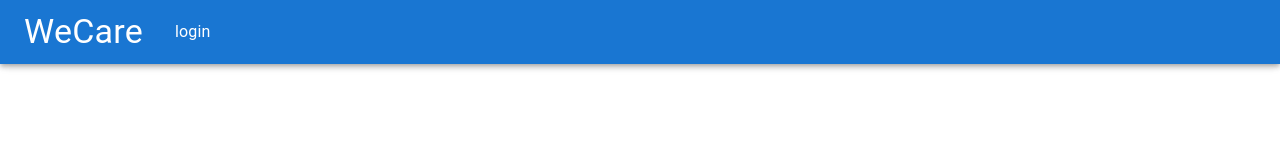
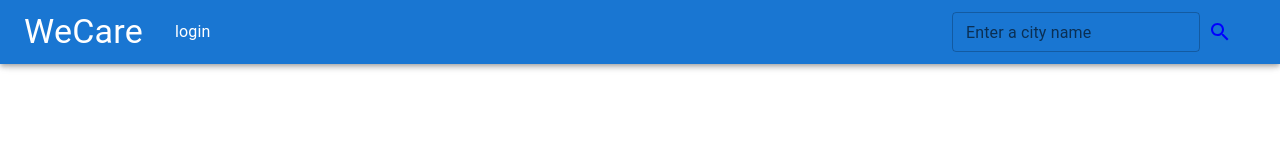
Before and after one commit to DrummerDee/-Wecare, a React (Create React App) app in the folder we-care/: page / in a window 1280 px wide. Shown: the top 160 px of the page. Built offline with nearby package versions, Linux system fonts and the light colour scheme.

Commit message:
fixed it

```diff
--- a/we-care/src/Components/Navbar.js
+++ b/we-care/src/Components/Navbar.js
@@ -3,7 +3,8 @@ import { AppBar, Toolbar, Typography } from "@mui/material";
 import ListItem from '@mui/material/ListItem';
 import ListItemButton from '@mui/material/ListItemButton';
 import ListItemText from '@mui/material/ListItemText';
-import { makeStyles } from '@material-ui/core'
+import { makeStyles } from '@material-ui/core';
+import Search from './Search';
 // import { Link } from "react-router-dom";
 // import Logo from '../Images/Logo.png';
 // import {FaSearch} from 'react-icons/fa';
@@ -21,6 +22,7 @@ const Navbar = () => {
               Sign In
             </ListItemText>
           </ListItemButton>
+          <Search/>
         </ListItem>
       </Toolbar>
     </AppBar>
--- /dev/null
+++ b/we-care/src/Components/Search.js
@@ -0,0 +1,21 @@
+import SearchIcon from '@mui/icons-material/Search';
+import TextField from '@mui/material/TextField';
+import IconButton from '@mui/material/IconButton'
+
+const Search = () => (
+    <form>
+      <TextField
+        id="search-bar"
+        className="text"
+        label="Enter a city name"
+        variant="outlined"
+        placeholder="Search..."
+        size="small"
+      />
+      <IconButton type="submit" aria-label="search">
+        <SearchIcon style={{ fill: "blue" }} />
+      </IconButton>
+    </form>
+  );
+
+  export default Search;
```
